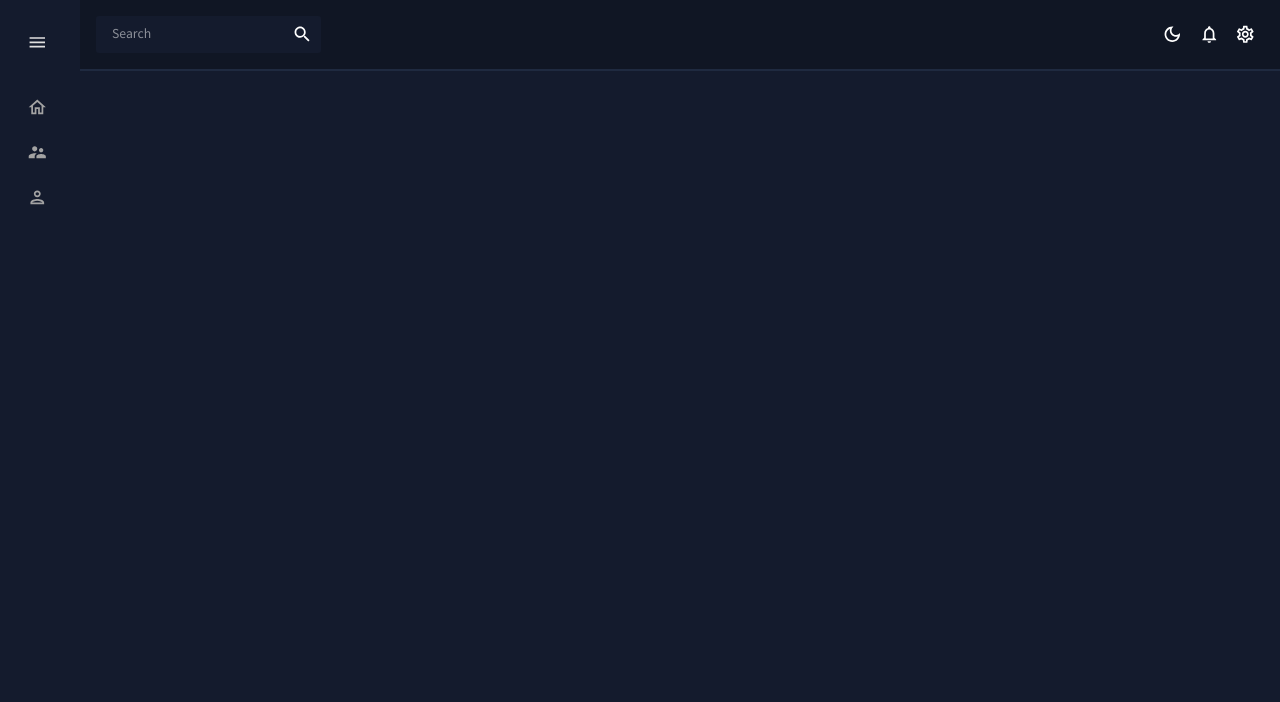
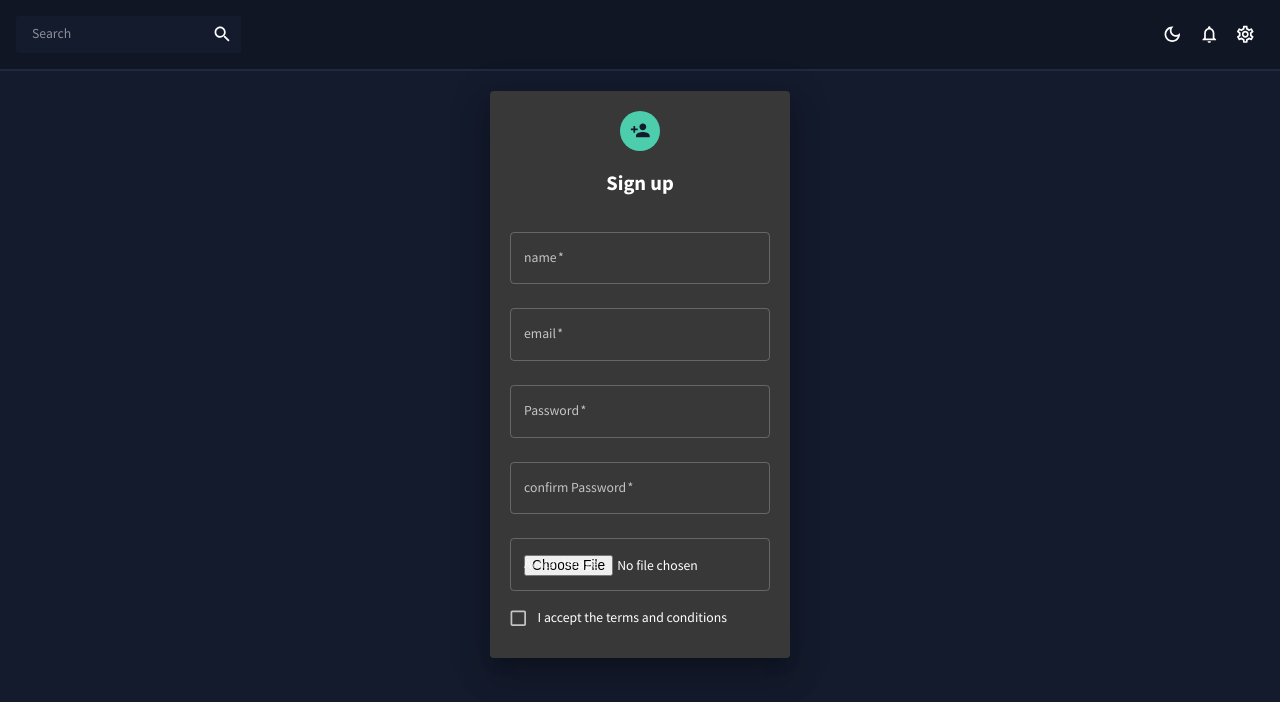
Before and after one commit to FilipeBeserraMaia/umanni-admin-dashboard-sample-app, a React (Create React App) app in the folder dashboard_frontend/: page /sign_up in a window 1280 px wide. Shown: the top 702 px of the page. Built offline with nearby package versions, Linux system fonts and the light colour scheme.

Commit message:
added login and sign up page w

```diff
--- a/dashboard_frontend/src/App.js
+++ b/dashboard_frontend/src/App.js
@@ -1,3 +1,4 @@
+
 
 import { ColorModeContext,useMode } from "./theme";
 import {CssBaseline,ThemeProvider} from  "@mui/material";
@@ -5,6 +6,8 @@ import  Topbar from './views/components/global/Topbar';
 import  Sidebar  from "./views/components/global/Sidebar";
 import { Routes,Route } from "react-router-dom";
 import Dashboard from "./views/dashboard";
+import Login from "./views/components/Login";
+import SignUp from "./views/components/SignUp";
 function App() {
   const [theme,colorMode] = useMode();
 
@@ -13,11 +16,13 @@ function App() {
       <ThemeProvider theme={theme}>
         <CssBaseline/>
         <div className="app">
-            <Sidebar/>
+          { true ? undefined : <Sidebar/> }
           <main className="content">
-               <Topbar/>
+            {  false ? undefined   : <Topbar/>}
             <Routes>
               <Route path='/' element={<Dashboard/>} />
+              <Route path='/login' element={<Login/>} />
+              <Route path='/sign_up' element={<SignUp/>} />
             </Routes>
           </main>
         </div>
--- /dev/null
+++ b/dashboard_frontend/src/views/components/Login.jsx
@@ -0,0 +1,40 @@
+import React from "react";
+import { Avatar,Button, Checkbox, FormControlLabel, Grid, Link, Paper, TextField, Typography } from "@mui/material";
+import LoginIcon from '@mui/icons-material/Login';
+import { tokens } from "../../theme";
+import { useTheme } from "@emotion/react";
+const Login = ()=>{
+  const theme = useTheme()
+  const colors = tokens(theme.palette.mode);
+  const paperStyle={padding:20,height:'10%',width:300,margin:'20px auto' }
+  const avatarStyle={backgroundColor:colors.greenAccent[500]}
+  return (
+    <Grid>
+
+      <Paper elevation={20} style={paperStyle}>
+        <Grid align='center'>
+          <Avatar style={avatarStyle}><LoginIcon/></Avatar>
+          <h2> Sign in </h2>
+        </Grid>
+        <TextField margin="normal" label='Username' placeholder="Enter username" fullWidth required/>
+        <TextField  margin="normal" label='Password' type="password" placeholder="Enter password" fullWidth required/>
+
+        <FormControlLabel
+          control={
+            <Checkbox
+              name="checkbox"
+              color="primary"
+            />
+          }
+          label="Remember me"
+        />
+      <Button variant="contained" type="submit" fullWidth>Sign In  </Button>
+        {/* <Typography><Link href="#">Forgot password ? </Link></Typography> */}
+        <Typography>Do you have any account ?<Link href="/sign_up"> Sign up ? </Link></Typography>
+      </Paper>
+    </Grid>
+  )
+}
+
+
+export default Login
--- /dev/null
+++ b/dashboard_frontend/src/views/components/SignUp.jsx
@@ -0,0 +1,42 @@
+import React from "react";
+import { Avatar,Button, Checkbox, FormControlLabel, Grid, Link, Paper, TextField, Typography } from "@mui/material";
+import PersonAddIcon from '@mui/icons-material/PersonAdd';
+import { tokens } from "../../theme";
+import { useTheme } from "@emotion/react";
+const Login = ()=>{
+  const theme = useTheme()
+  const colors = tokens(theme.palette.mode);
+  const paperStyle={padding:20,height:'10%',width:300,margin:'20px auto' }
+  const avatarStyle={backgroundColor:colors.greenAccent[500]}
+  return (
+    <Grid>
+
+      <Paper elevation={20} style={paperStyle}>
+        <Grid align='center'>
+          <Avatar style={avatarStyle}><PersonAddIcon/></Avatar>
+          <h2> Sign up </h2>
+        </Grid>
+
+
+        <TextField margin="normal" label='name' placeholder="Name" fullWidth required/>
+        <TextField margin="normal" label='email' placeholder="email" fullWidth required/>
+        <TextField  margin="normal" label='Password' type="password" placeholder="Enter password" fullWidth required/>
+        <TextField  margin="normal" label='confirm Password' type="password" placeholder="type same password again " fullWidth required/>
+        <TextField margin="normal" type="file" label='Avatar Image' placeholder="" fullWidth/>
+        <FormControlLabel
+          control={
+            <Checkbox
+              name="checkbox"
+              color="primary"
+            />
+          }
+          label="I accept the terms and conditions"
+        />
+      {/* <Button variant="contained" type="submit" fullWidth>Sign In  </Button> */}
+      </Paper>
+    </Grid>
+  )
+}
+
+
+export default Login
```
Lines whose indentation alone changed are shown as unchanged.
